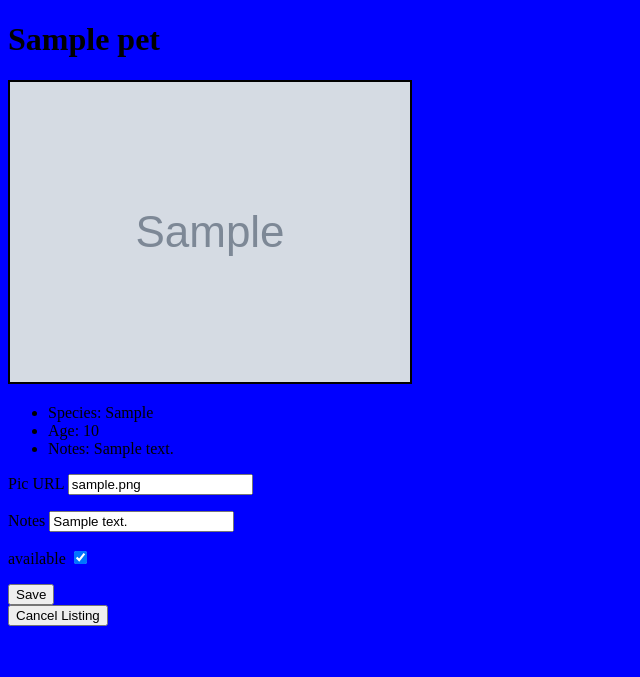
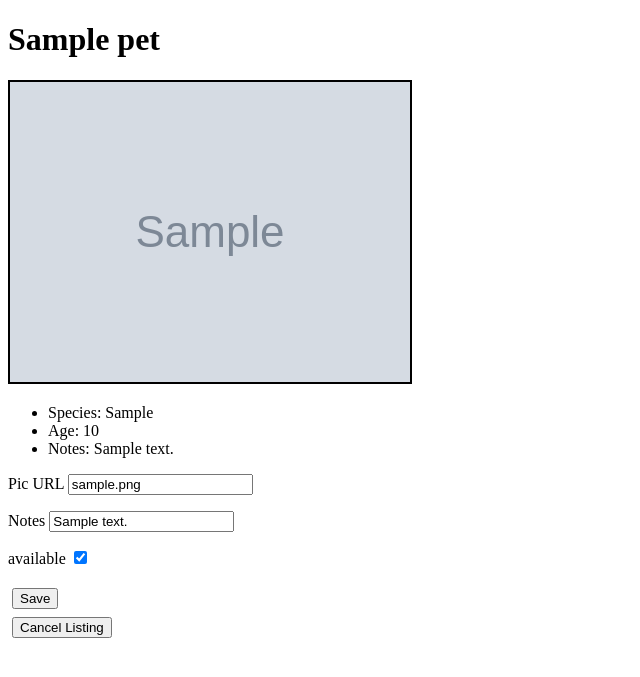
Before and after one commit to HapoGit89/flask_feedback, a Flask app: page /pets/1/details in a window 1280 px wide. Shown: the top 677 px of the page, without its empty margins (0-640 px from the left). Run offline with Flask 3, Linux system fonts and the light colour scheme; tables that the repository leaves empty hold one stand-in row (values such as "Sample post"); grey boxes marked "Sample" are stand-in pictures.

Commit message:
added (very) basic style

```diff
--- a/static/styledetails.css
+++ b/static/styledetails.css
@@ -6,6 +6,6 @@
     border-width: 2px;
 }
 
-body {
-    background-color: blue;
+button{
+    margin: 4px;
 }
--- a/templates/petdetails.html
+++ b/templates/petdetails.html
@@ -4,7 +4,7 @@
     <meta charset="UTF-8">
     <meta http-equiv="X-UA-Compatible" content="IE=edge">
     <meta name="viewport" content="width=device-width, initial-scale=1.0">
-    <link rel="stylesheet" href="static/styledetails.css">
+    <link rel="stylesheet" href="/static/styledetails.css">
 
     <title>{{pet.name}}</title>
 </head>
```
